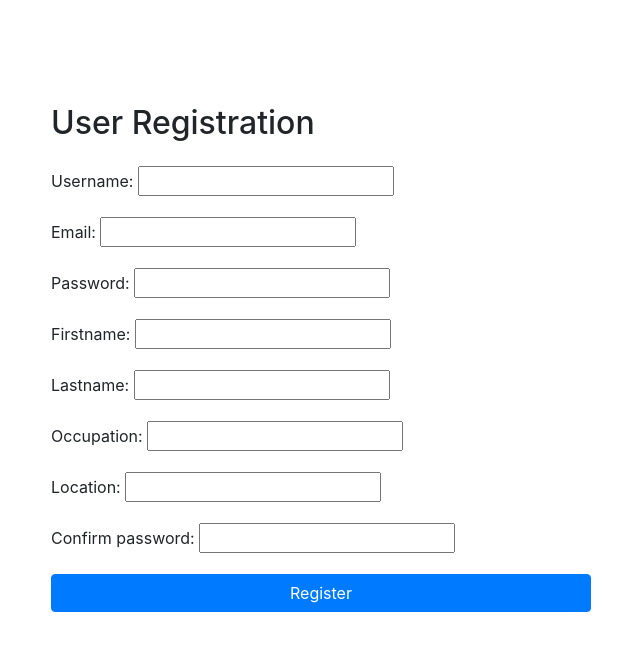
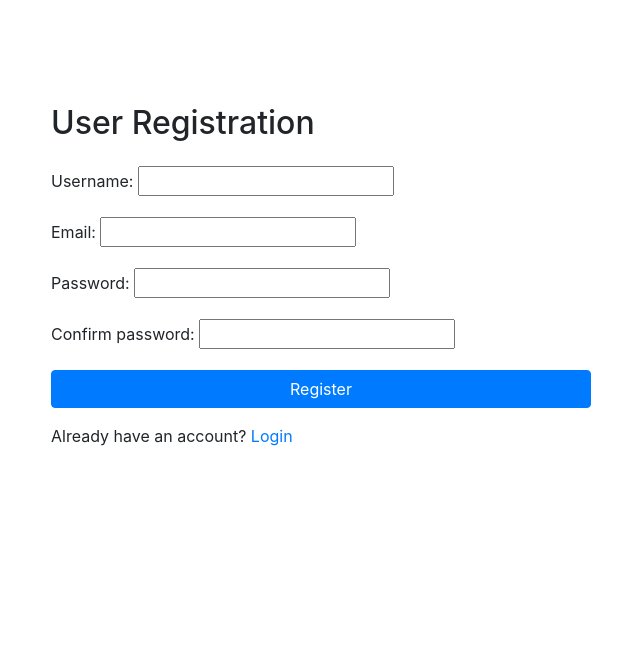
Before and after one commit to AbhinavKumar217/easy-auth-django, a Django app: page /register/ in a window 1280 px wide. Shown: the top 651 px of the page, without its empty margins (319-959 px from the left). Run offline with Django 5.2, Linux system fonts and the light colour scheme; some libraries are stand-ins or nearby versions.

Commit message:
New changes. Basic error fixes

```diff
--- a/myproject/myapp/forms.py
+++ b/myproject/myapp/forms.py
@@ -8,7 +8,10 @@ class RegistrationForm(forms.ModelForm):
 
     class Meta:
         model = UserProfile
-        fields = ['username', 'email', 'password', 'firstname', 'lastname', 'occupation', 'location']
+        fields = ['username', 'email', 'password']
+        widgets = {
+            'password': forms.PasswordInput(),
+        }
 
     def clean_confirm_password(self):
         password = self.cleaned_data.get('password')
--- a/myproject/myapp/models.py
+++ b/myproject/myapp/models.py
@@ -1,6 +1,5 @@
 from django.db import models
 
-# Create your models here.
 from django.db import models
 
 
--- a/myproject/myapp/templates/base.html
+++ b/myproject/myapp/templates/base.html
@@ -1,12 +1,9 @@
-<!-- base.html -->
-
 <!DOCTYPE html>
 <html lang="en">
 <head>
     <meta charset="UTF-8">
     <meta name="viewport" content="width=device-width, initial-scale=1.0">
     <title>{% block title %}My Django App{% endblock %}</title>
-    <!-- Include Bootstrap CSS -->
     <link rel="stylesheet" href="https://stackpath.bootstrapcdn.com/bootstrap/4.3.1/css/bootstrap.min.css">
     {% block styles %}
         <style>
@@ -18,9 +15,7 @@
 </head>
 <body>
 
-    <!-- Your existing content here -->
     {% block content %}{% endblock %}
-    <!-- Include Bootstrap JS and jQuery -->
     <script src="https://code.jquery.com/jquery-3.3.1.slim.min.js"></script>
     <script src="https://cdnjs.cloudflare.com/ajax/libs/popper.js/1.14.7/umd/popper.min.js"></script>
     <script src="https://stackpath.bootstrapcdn.com/bootstrap/4.3.1/js/bootstrap.min.js"></script>
--- a/myproject/myapp/templates/dashboard.html
+++ b/myproject/myapp/templates/dashboard.html
@@ -28,8 +28,6 @@
             <h2 class="mb-4">Welcome, {{ username }}!</h2>
             <p><strong>Username:</strong> {{ user.username }}</p>
             <p><strong>Email:</strong> {{ user.email }}</p>
-
-            <!-- Add more styling here as needed -->
             <form method="post" action="{% url 'logout' %}">
                 {% csrf_token %}
                 <button type="submit" class="btn btn-danger btn-block mt-3">Logout</button>
--- a/myproject/myapp/templates/registration.html
+++ b/myproject/myapp/templates/registration.html
@@ -12,6 +12,7 @@
                 {{ form.as_p }}
                 <button type="submit" class="btn btn-primary btn-block mt-3">Register</button>
             </form>
+            <p class="mt-3">Already have an account? <a href="{% url 'login' %}">Login</a></p>
         </div>
     </div>
 </div>
--- a/myproject/myapp/views.py
+++ b/myproject/myapp/views.py
@@ -1,6 +1,5 @@
 from django.shortcuts import render
 
-# Create your views here.
 from django.shortcuts import render, redirect
 from django.contrib.auth import login, authenticate, logout
 from django.contrib.auth.models import User
@@ -19,10 +18,8 @@ def registration(request):
             occupation = form.cleaned_data['occupation']
             location = form.cleaned_data['location']
 
-            # Create a new user using the User model
             user = User.objects.create_user(username=username, email=email, password=password)
 
-            # Log in the user
             login(request, user)
 
             return redirect('dashboard')
```
Also changed, not shown: myproject/db.sqlite3.
